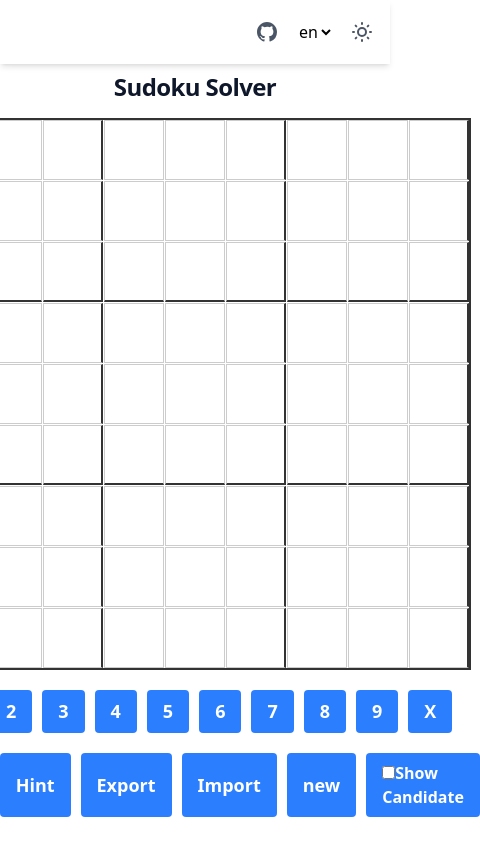
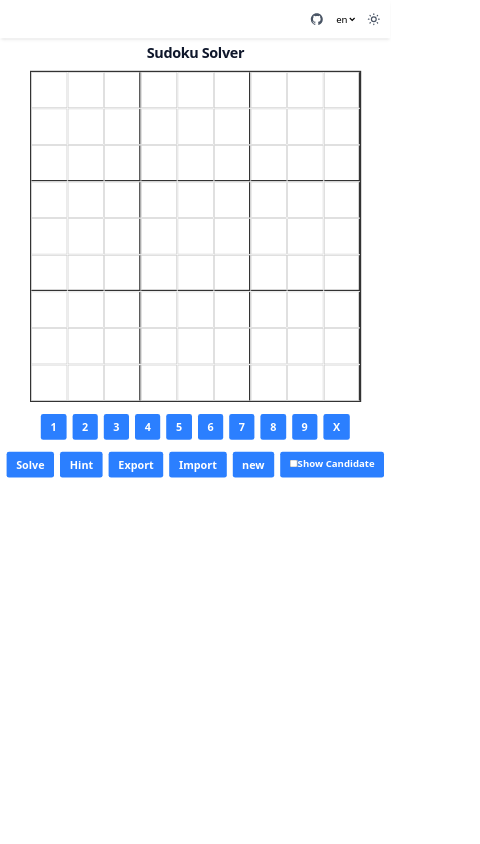
Before and after one commit to DarkGoldBar/vue-sudoku-solver, a Vue app: page / in a window 390 px wide. Shown: the whole page, 480 px wide, since content can reach past the window. Built offline with nearby package versions, Linux system fonts and the light colour scheme.

Commit message:
ADD adopt mobile screen

```diff
--- a/src/components/SudokuCell.vue
+++ b/src/components/SudokuCell.vue
@@ -31,8 +31,8 @@ defineProps<{
 
 <style scoped>
 .sudoku-cell {
-  width: 60px;
-  height: 60px;
+  width: var(--cell-size);
+  height: var(--cell-size);
   border: 1px solid #ccc;
   display: flex;
   justify-content: center;
@@ -49,7 +49,7 @@ defineProps<{
 }
 
 .main-number {
-  font-size: 24px;
+  font-size: var(--main-font-size);
   font-weight: bold;
 }
 
@@ -69,7 +69,7 @@ defineProps<{
 }
 
 .candidate-number {
-  font-size: 12px;
+  font-size: var(--small-font-size);
   display: flex;
   justify-content: center;
   align-items: center;
--- a/src/components/SudokuTable.vue
+++ b/src/components/SudokuTable.vue
@@ -148,8 +148,8 @@ const handleNew = () => {
 
 .sudoku-grid {
   display: grid;
-  grid-template-columns: repeat(9, 60px);
-  grid-template-rows: repeat(9, 60px);
+  grid-template-columns: repeat(9, var(--cell-size));
+  grid-template-rows: repeat(9, var(--cell-size));
   grid-gap: 1px;
   border: 2px solid #333;
 }
--- a/src/main.ts
+++ b/src/main.ts
@@ -5,10 +5,11 @@ import App from './App.vue'
 import { createI18n } from "vue-i18n";
 import ja from "./i18n/ja.json";
 import en from "./i18n/en.json";
-import ch from "./i18n/ch.json";
+import zh from "./i18n/zh.json";
 
 function detectLocale() {
   const langList = navigator.languages || [navigator.language];
+  console.log(langList)
   for (const lang of langList) {
     const normalized = lang.toLowerCase();
     if (normalized.startsWith('zh')) return 'zh';
@@ -22,9 +23,9 @@ const i18n = createI18n({
   legacy: false,
   locale: detectLocale(),
   messages: {
+    zh: zh,
     ja: ja,
     en: en,
-    ch: ch,
   },
 });
 
--- a/src/style.css
+++ b/src/style.css
@@ -1,4 +1,34 @@
 @import "tailwindcss";
+
+:root {
+  --cell-size: 60px;
+  --main-font-size: calc(var(--cell-size) * 0.4);
+  --small-font-size: calc(var(--cell-size) * 0.2);
+}
+
+@media (max-width: 768px) {
+  body {
+    transform: scale(0.75);
+    transform-origin: top left;
+    width: 134%;
+    height: 134%;
+  }
+}
+
+@media (max-width: 500px) {
+  body {
+    transform: scale(0.6);
+    transform-origin: top left;
+    width: 167%;
+    height: 167%;
+  }
+}
+
+#app {
+  width: 100%;
+  height: 100%;
+  overflow: hidden;
+}
 
 h2 {
   @apply text-center text-2xl md:text-3xl lg:text-4xl font-semibold leading-tight tracking-tight text-slate-900 dark:text-slate-100 mb-4
```
Also changed, not shown: src/i18n/zh.json (renamed from src/i18n/ch.json).
